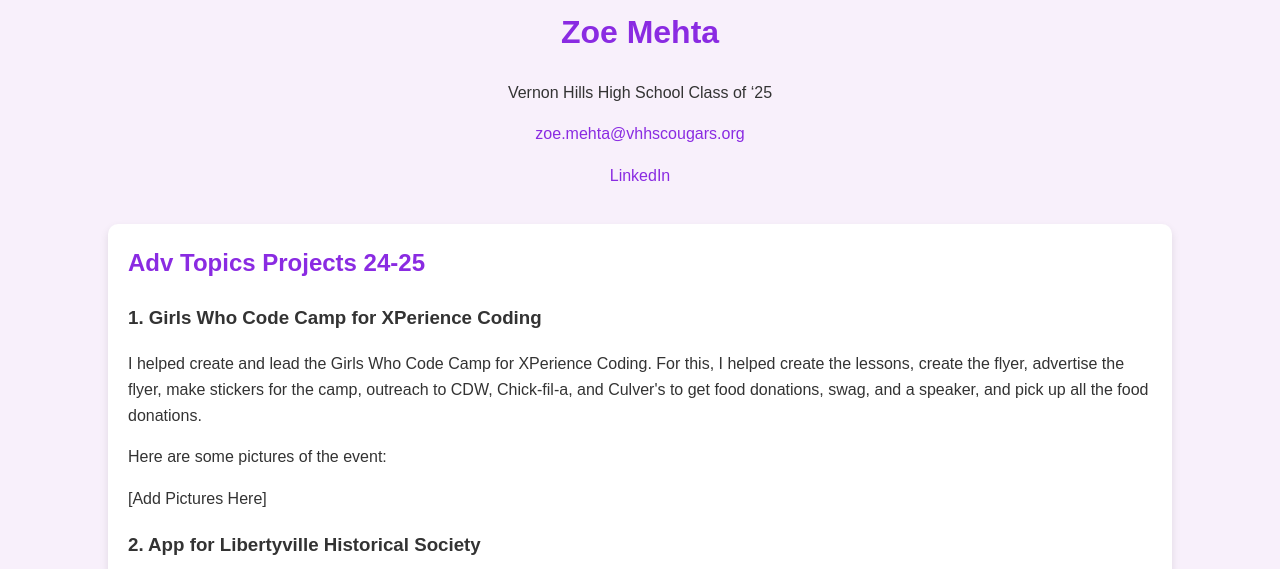
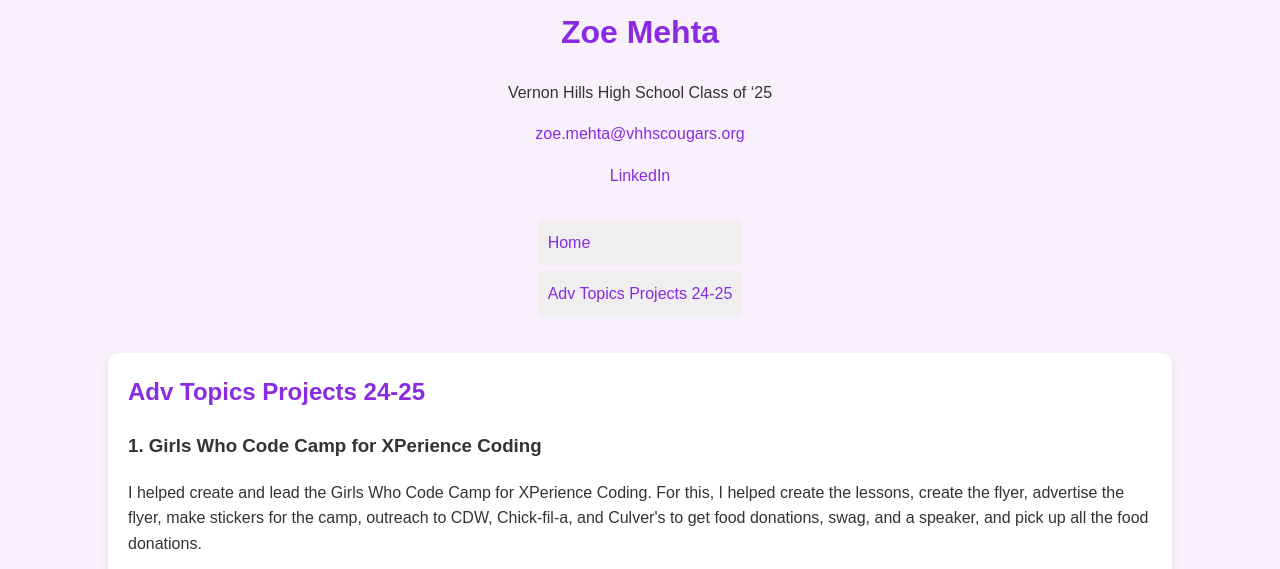
Before and after one commit to mehtazoe/mehtazoe.github.io, a plain HTML site: page projects.html in a window 1280 px wide. Shown: the part 192-761 px from the top of the page. Drawn offline with Linux system fonts and the light colour scheme.

Commit message:
Update projects.html

```diff
--- a/projects.html
+++ b/projects.html
@@ -14,6 +14,12 @@
         <p><a href="mailto:zoe.mehta@vhhscougars.org">zoe.mehta@vhhscougars.org</a></p>
         <p><a href="https://www.linkedin.com/in/zoe-mehta-0a9040289/" target="_blank">LinkedIn</a></p>
     </header>
+<nav>
+    <ul>
+        <li><a href="index.html">Home</a></li>
+        <li><a href="adv-topics-projects.html">Adv Topics Projects 24-25</a></li>
+    </ul>
+</nav>
 
     <section>
         <h2>Adv Topics Projects 24-25</h2>
```
